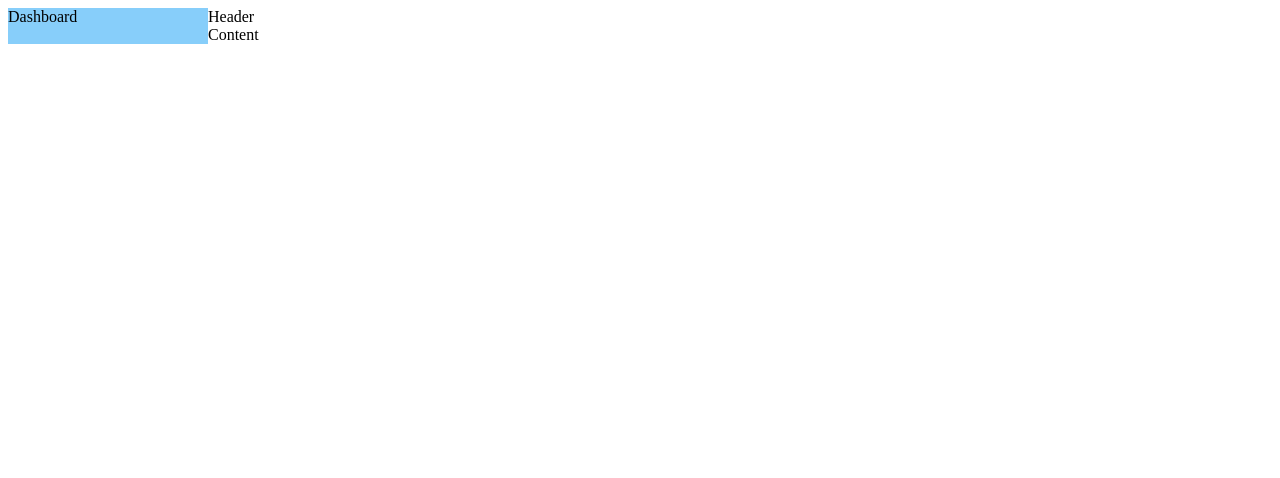
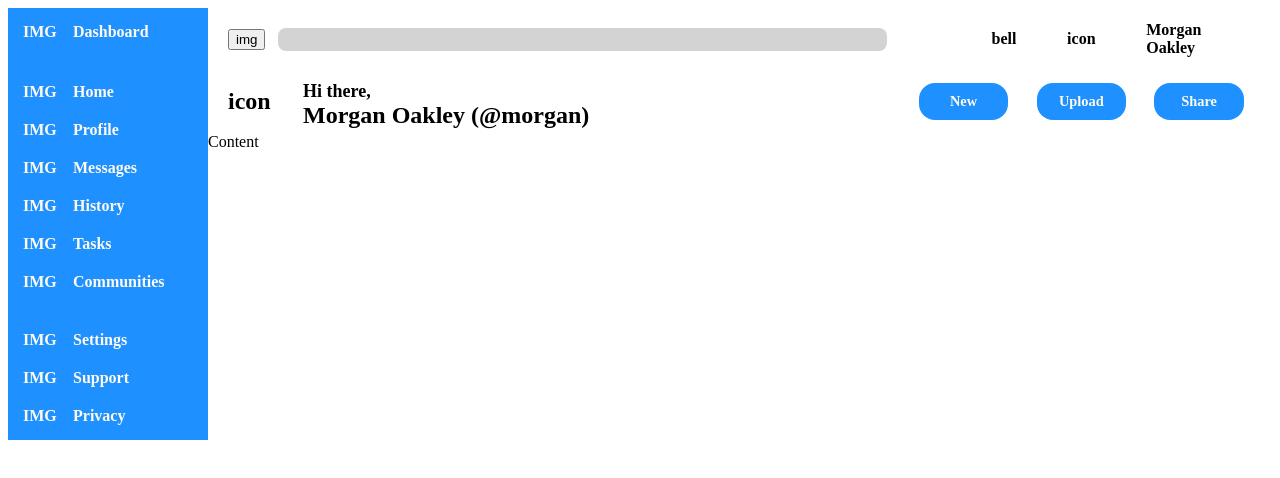
Before and after one commit to moonie1077/Grid_cap, a plain HTML site: page index.html in a window 1280 px wide. Drawn offline with Linux system fonts and the light colour scheme.

Commit message:
Header and dashboard layout

```diff
--- a/index.html
+++ b/index.html
@@ -7,9 +7,41 @@
 </head>
 <body>
 <div class="wrapper">
-<div class="dashboard">Dashboard</div>
-<div class="header">Header</div>
-<div class="content">Content</div>
+    <div class="dashboard">
+        <div><div>IMG</div><div>Dashboard</div></div>
+        <div></div>
+        <div><div>IMG</div><div>Home</div></div>
+        <div><div>IMG</div><div>Profile</div></div>
+        <div><div>IMG</div><div>Messages</div></div>
+        <div><div>IMG</div><div>History</div></div>
+        <div><div>IMG</div><div>Tasks</div></div>
+        <div><div>IMG</div>Communities</div>
+        <div></div>
+        <div><div>IMG</div><div>Settings</div></div>
+        <div><div>IMG</div><div>Support</div></div>
+        <div><div>IMG</div><div>Privacy</div></div>
+    </div>
+    <div class="header">
+        <div class="h_search">
+                <div>
+                    <form method = "get" target="_self">
+                    <button type ="submit">img</button>
+                </div>
+                <div><input type="text" id="search"> </form></div>
+        </div>
+        <div class="h_person">
+            <div>bell</div><div>icon</div><div>Morgan Oakley</div>
+        </div>
+        <div class="h_greeting">
+            <div>icon</div><div class="h_hi">Hi there,</div><div>Morgan Oakley (@morgan)</div>
+        </div>
+        <div class="h_buttons">
+            <div class="button">New</div>
+            <div class="button">Upload</div>
+            <div class="button">Share</div>
+        </div>
+    </div>
+    <div class="content">Content</div>
 </div>
 </body>
 </html>
--- a/styles.css
+++ b/styles.css
@@ -1,9 +1,97 @@
 .wrapper{
     display: grid;
-    grid: 1fr 1fr / 200px 1fr;
+    grid: 125px 1fr / 200px 1fr;
 }
 
 .dashboard{
     grid-row: span 2;
-    background: lightskyblue;
+    display:grid;
+    grid-template-rows: 20px;
+    gap: 20px;
+    background: dodgerblue;
+    color: floralwhite;
+    font-weight: 600;
+    padding: 15px;
 }
+
+.dashboard > div{
+    display: grid;
+    grid: 1fr / 50px 1fr;
+}
+
+.dashboard > div>div:first-child{
+    margin-right: 15px;
+}
+
+.header{
+    display: grid;
+    grid: 1fr 1fr / 2fr 1fr;
+    margin-right: 20px;
+    margin-left: 20px;
+    font-weight: 600;
+}
+
+.h_search{
+    display: grid;
+    grid-auto-flow: column;
+    grid-template-columns: 30px 1fr;
+    gap: 20px;
+    align-items: center;
+
+}
+
+.h_buttons, .h_person {
+    display: grid;
+    grid-auto-flow: column;
+    grid-template-columns: 1fr 1fr 1fr;
+    align-items: center;
+    justify-items: center;
+    gap: 12px;
+}
+
+.h_person>div:first-child{
+    justify-self: right;
+}
+
+.h_person>div:last-child{
+    justify-self: start;
+}
+
+.h_greeting{
+    display: grid;
+    grid: 1fr 1fr / 75px 1fr;
+    font-size: 1.5em;
+}
+
+.h_greeting > div:first-child{
+    grid-row: span 2;
+    align-self: center;
+}
+
+input[type=text]{
+    border: none;
+    background: lightgray;
+    border-radius: 8px;
+    width: 95%;
+    padding: 4px 4px;
+}
+
+input[type=text]:focus {
+    outline: none;
+}
+
+.button{
+    color: floralwhite;
+    background: dodgerblue;
+    border-radius: 16px;
+    padding: 10px 13px;
+    font-size: .9em;
+    border-right: 10px;
+    width: 60%;
+    text-align: center;
+}
+
+.h_hi{
+    font-size: .75em;
+    margin-top: auto;
+}
```
